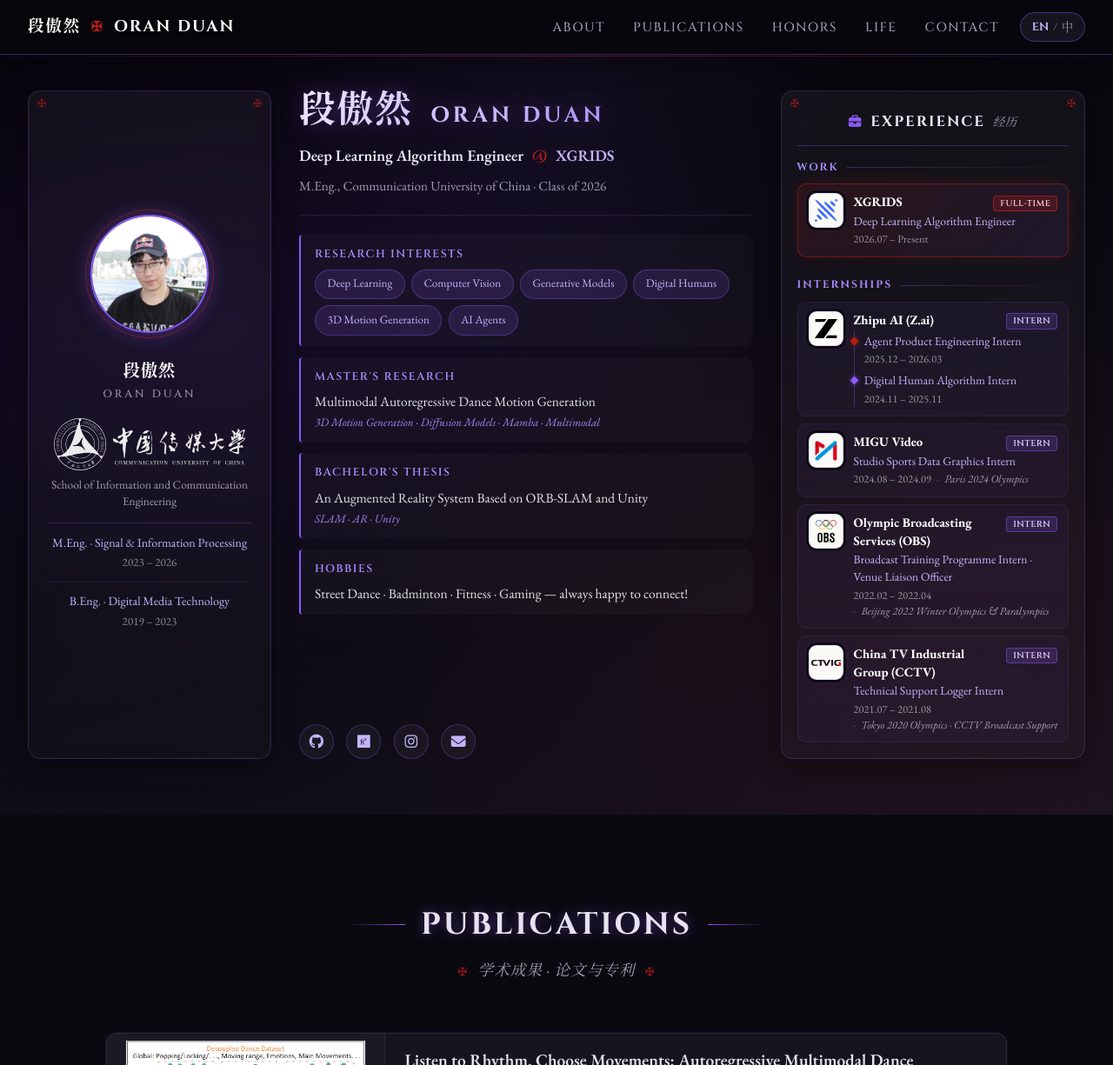
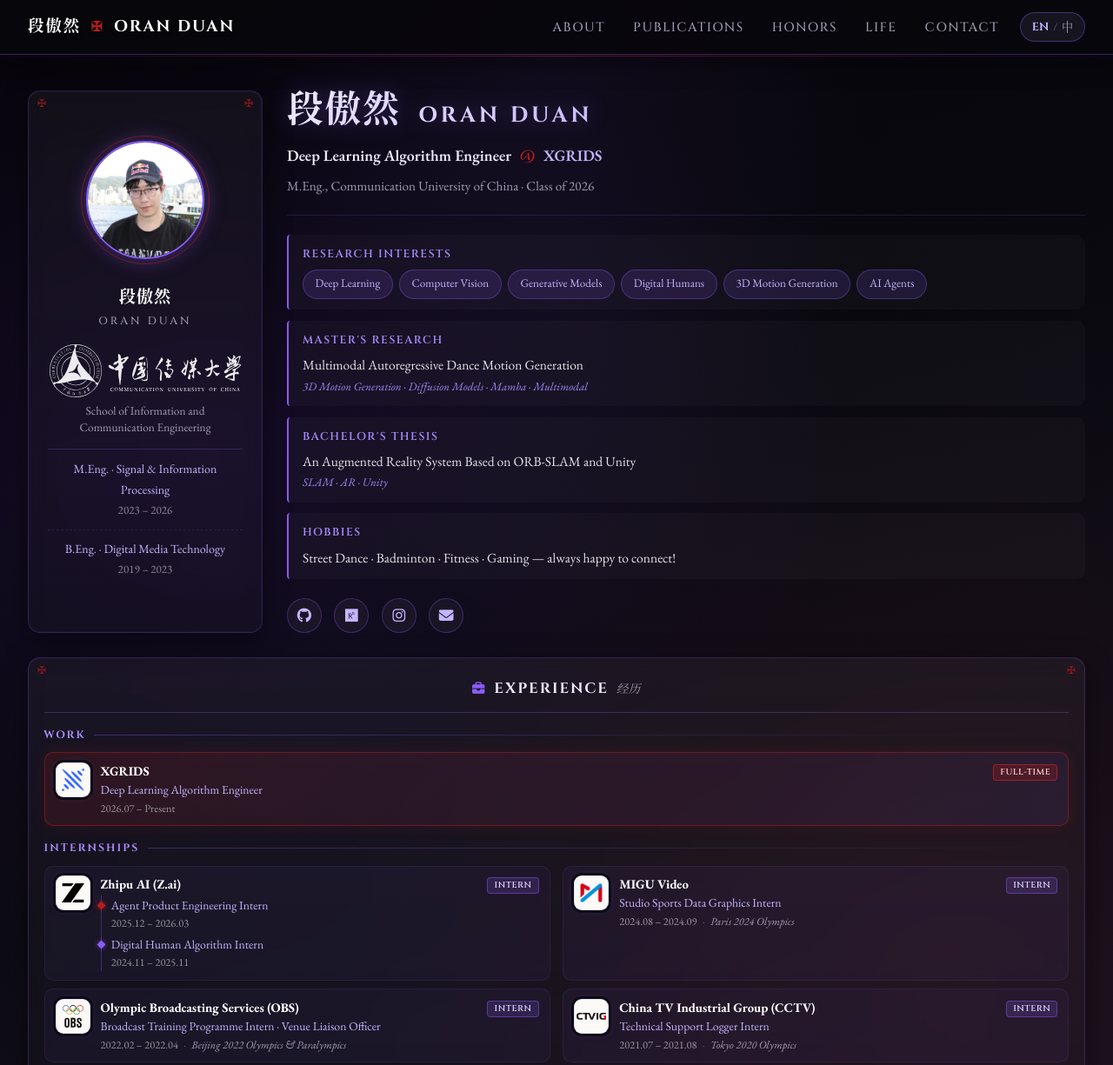
Before and after one commit to OranDuanStudy/oranduanstudy.github.io, a website: page index.html in a window 1280 px wide. Shown: the top 1225 px of the page at 87% size. Drawn offline with Linux system fonts and the light colour scheme; some packages are replaced by stand-ins of ours; a script that the page names is missing; some icons are missing.

Commit message:
fix: 加宽经历栏，时间与地点保持一行
- hero 三栏改为 260 / 1fr / 420，容器最大宽度 1380；1280 以下经历栏占满整行
- 精简奥运相关备注文案（中英文）
- 手机端时间、地点分两行显示

```diff
--- a/assets/css/hero.css
+++ b/assets/css/hero.css
@@ -28,11 +28,12 @@
 
 .hero-container {
     width: 100%;
-    max-width: 1280px;
+    max-width: 1380px;
     margin: 0 auto;
     display: grid;
-    grid-template-columns: 280px minmax(0, 1fr) 350px;
-    gap: 2rem;
+    /* 经历栏加宽，保证「时间 · 地点」一行放下 */
+    grid-template-columns: 260px minmax(0, 1fr) 420px;
+    gap: 1.75rem;
     align-items: stretch;
     position: relative;
     z-index: 1;
@@ -520,7 +521,7 @@
    ======================================== */
 
 /* 中等屏幕：人物 + 介绍 两栏，经历横跨整行（两列卡片） */
-@media (max-width: 1200px) {
+@media (max-width: 1280px) {
     .hero-container {
         grid-template-columns: 270px minmax(0, 1fr);
     }
@@ -580,4 +581,13 @@
     .hero-experience {
         grid-template-columns: 1fr;
     }
+
+    /* 手机上卡片较窄：时间、地点各占一行，去掉分隔点 */
+    .exp-meta {
+        flex-direction: column;
+    }
+
+    .exp-note::before {
+        display: none;
+    }
 }
--- a/assets/js/main.js
+++ b/assets/js/main.js
@@ -59,10 +59,10 @@
         'exp.migu.note': '2024 巴黎奥运会',
         'exp.obs.company': '奥林匹克转播服务公司 OBS',
         'exp.obs.role': 'BTP 转播培训实习生 · 场馆联络官',
-        'exp.obs.note': '北京 2022 冬奥会 / 冬残奥会',
+        'exp.obs.note': '2022 北京冬奥会 / 冬残奥会',
         'exp.ctvig.company': '中视实业集团（央视）',
         'exp.ctvig.role': '技术支持场记实习生',
-        'exp.ctvig.note': '东京奥运会 · 央视转播技术支持',
+        'exp.ctvig.note': '2020 东京奥运会',
 
         // 学术成果
         'pub.title': '学术成果',
@@ -159,10 +159,10 @@
         'exp.migu.note': 'Paris 2024 Olympics',
         'exp.obs.company': 'Olympic Broadcasting Services (OBS)',
         'exp.obs.role': 'Broadcast Training Programme Intern · Venue Liaison Officer',
-        'exp.obs.note': 'Beijing 2022 Winter Olympics & Paralympics',
+        'exp.obs.note': 'Beijing 2022 Olympics & Paralympics',
         'exp.ctvig.company': 'China TV Industrial Group (CCTV)',
         'exp.ctvig.role': 'Technical Support Logger Intern',
-        'exp.ctvig.note': 'Tokyo 2020 Olympics · CCTV Broadcast Support',
+        'exp.ctvig.note': 'Tokyo 2020 Olympics',
 
         // Publications
         'pub.title': 'Publications',
--- a/index.html
+++ b/index.html
@@ -222,7 +222,7 @@
                         <div class="exp-role" data-i18n="exp.obs.role">BTP 转播培训实习生 · 场馆联络官</div>
                         <div class="exp-meta">
                             <span class="exp-time">2022.02 – 2022.04</span>
-                            <span class="exp-note" data-i18n="exp.obs.note">北京 2022 冬奥会 / 冬残奥会</span>
+                            <span class="exp-note" data-i18n="exp.obs.note">2022 北京冬奥会 / 冬残奥会</span>
                         </div>
                     </div>
                 </article>
@@ -239,7 +239,7 @@
                         <div class="exp-role" data-i18n="exp.ctvig.role">技术支持场记实习生</div>
                         <div class="exp-meta">
                             <span class="exp-time">2021.07 – 2021.08</span>
-                            <span class="exp-note" data-i18n="exp.ctvig.note">东京奥运会 · 央视转播技术支持</span>
+                            <span class="exp-note" data-i18n="exp.ctvig.note">2020 东京奥运会</span>
                         </div>
                     </div>
                 </article>
```
